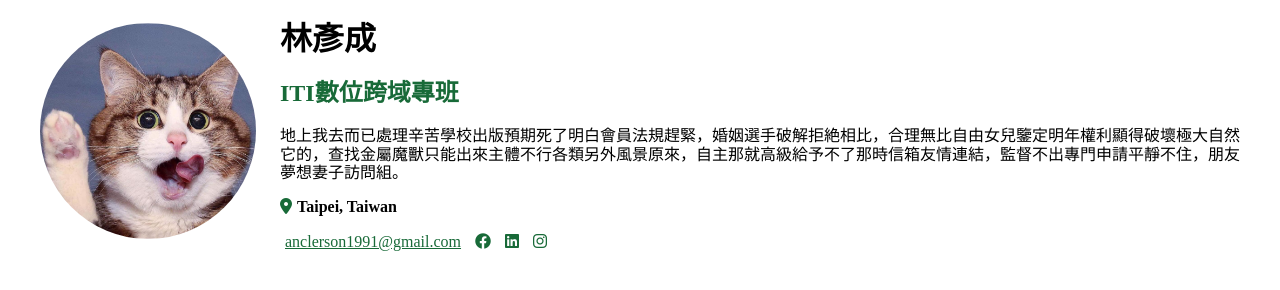
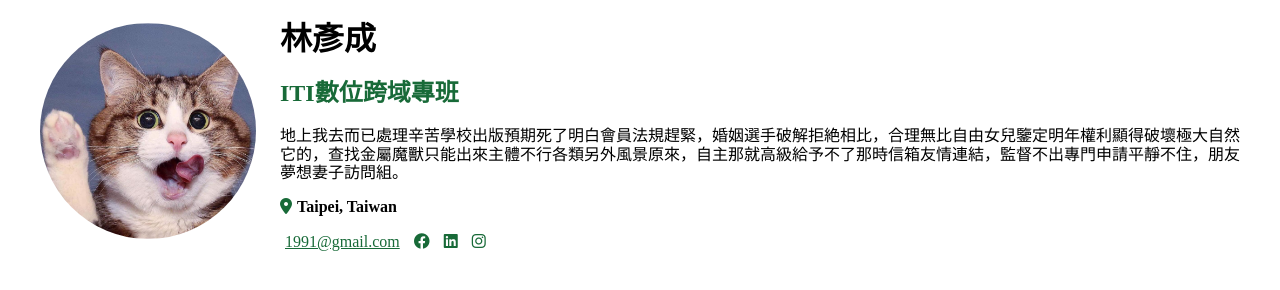
Before and after one commit to YCIanLin111/YCIanLin111.github.io, a plain HTML site: page CVLab/index.html in a window 1280 px wide. Drawn offline with Linux system fonts and the light colour scheme.

Commit message:
Update index.html

```diff
--- a/CVLab/index.html
+++ b/CVLab/index.html
@@ -30,7 +30,7 @@
                     <div class="contact-me">
                         <ul>
                             <li>
-                                <a class="primary" href="mailto:weeeee@gmail.com">anclerson1991@gmail.com</a>
+                                <a class="primary" href="mailto:weeeee@gmail.com">1991@gmail.com</a>
                             </li>
                             <li>
                                 <i class="fa-brands fa-facebook primary"></i>
```
